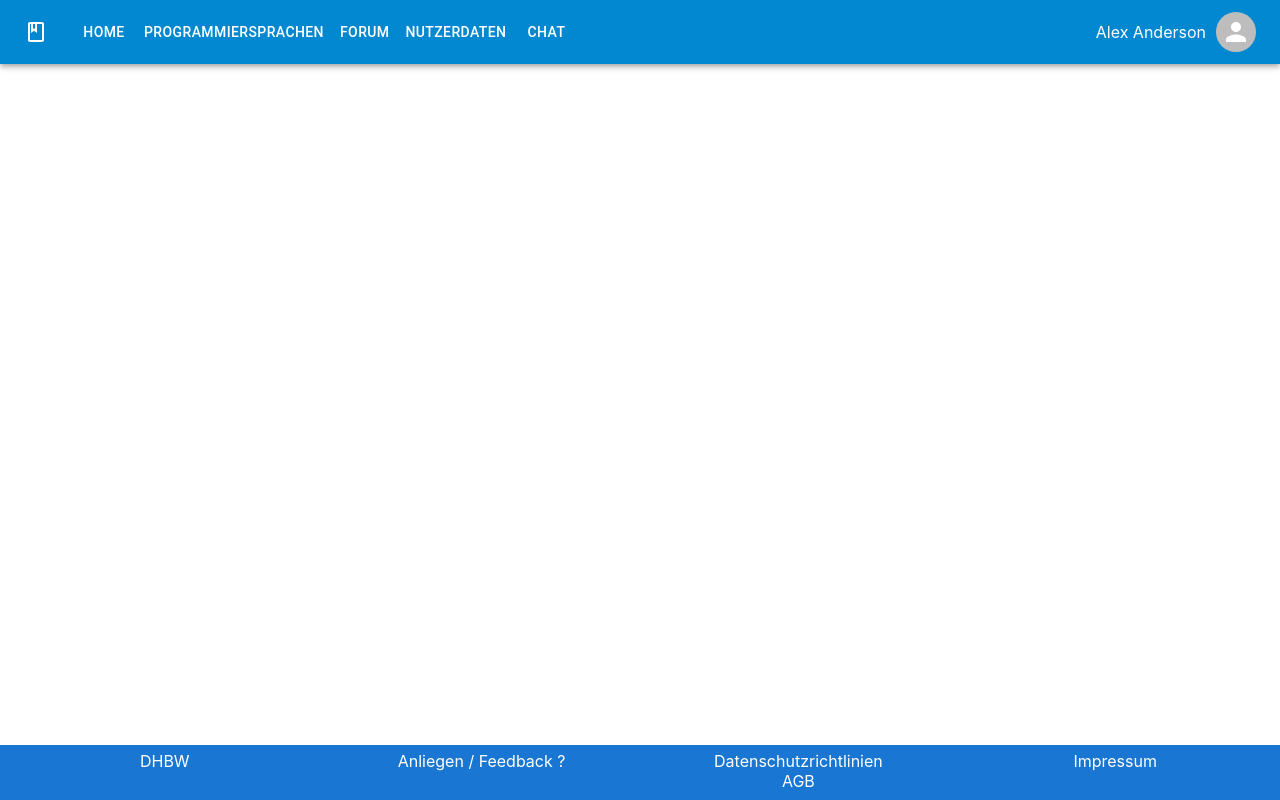
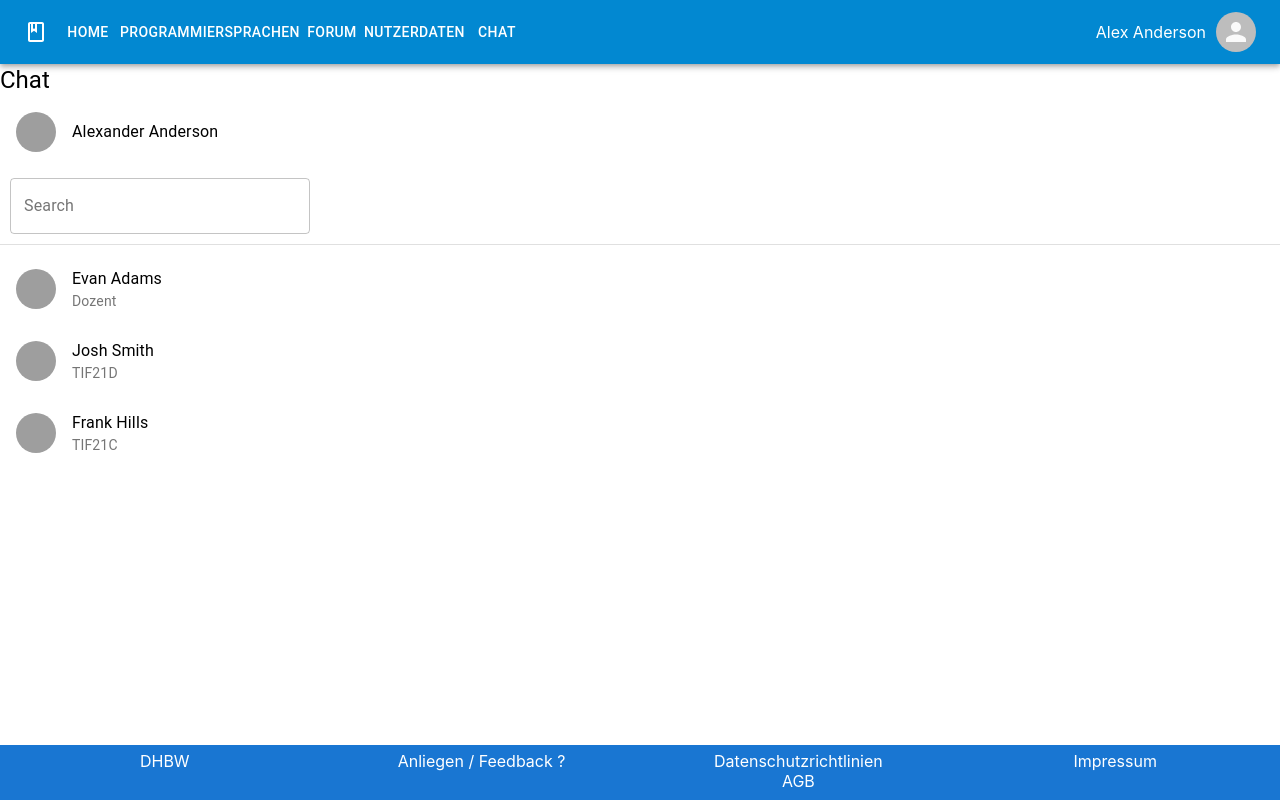
Before and after one commit to sakulklk/Lernmanagement, a Next.js app: page /chat in a window 1280 px wide. Built offline with nearby package versions, Linux system fonts and the light colour scheme; grey boxes are pictures that could not be loaded.

Commit message:
1 file modified

```diff
--- a/components/chat/chatroom2.js
+++ b/components/chat/chatroom2.js
@@ -15,15 +15,86 @@ import Fab from '@material-ui/core/Fab';
 import SendIcon from '@material-ui/icons/Send';
 import NavBar from '../NavBar.js';
 
-
 export default function Chat() {
   return (
-
     <div>
-
       <style jsx>{`
-
+    table: {
+      minWidth: 650,
+    },
+    chatSection:{
+      width:'100%',
+      height: '80vh',
+    },
+    borderRight500: {
+      borderRight: '1px solid #e0e0e0',
+    },
+    messageArea: {
+      height: '70vh',
+      overflow: 'auto',
+    },
     `}</style>
+      <Grid container>
+        <Grid item xs={12}>
+          <Typography variant="h5" className="header-message">
+            Chat
+          </Typography>
+        </Grid>
+      </Grid>
+      <Grid container>
+        <Grid item xs={3}>
+          <List>
+            <ListItem button key="AlexanderAnderson">
+              <ListItemIcon>
+                <Avatar
+                  alt="Alexander Anderson"
+                  src="https://material-ui.com/avatar/1.jpg"
+                />
+              </ListItemIcon>
+              <ListItemText primary="Alexander Anderson"></ListItemText>
+            </ListItem>
+          </List>
+        </Grid>
+      </Grid>
+      <Grid item xs={3} style={{ padding: '10px' }}>
+        <TextField label="Search" variant="outlined" fullWidth />
+      </Grid>
+      <Divider />
+      <List>
+        <ListItem button key="Evan Adams">
+          <ListItemIcon>
+            <Avatar
+              alt="Evan Adams"
+              src="https://material-ui.com/avatar/1.jpg"
+            />
+          </ListItemIcon>
+          <ListItemText secondary="Dozent" primary="Evan Adams">
+            Evan Adams
+          </ListItemText>
+        </ListItem>
+        <ListItem button key="Josh Smith">
+          <ListItemIcon>
+            <Avatar
+              alt="Josh Smith"
+              src="https://material-ui.com/avatar/3.jpg"
+            />
+          </ListItemIcon>
+          <ListItemText secondary="TIF21D" primary="Josh Smith">
+            Josh Smith
+          </ListItemText>
+        </ListItem>
+        <ListItem button key="Frank Hills">
+          <ListItemIcon>
+            <Avatar
+              alt="Frank Hills"
+              src="https://material-ui.com/avatar/2.jpg"
+            />
+          </ListItemIcon>
+          <ListItemText secondary=" TIF21C" primary="Frank Hills">
+            Frank Hills
+          </ListItemText>
+        </ListItem>
+      </List>
     </div>
   );
 }
```
